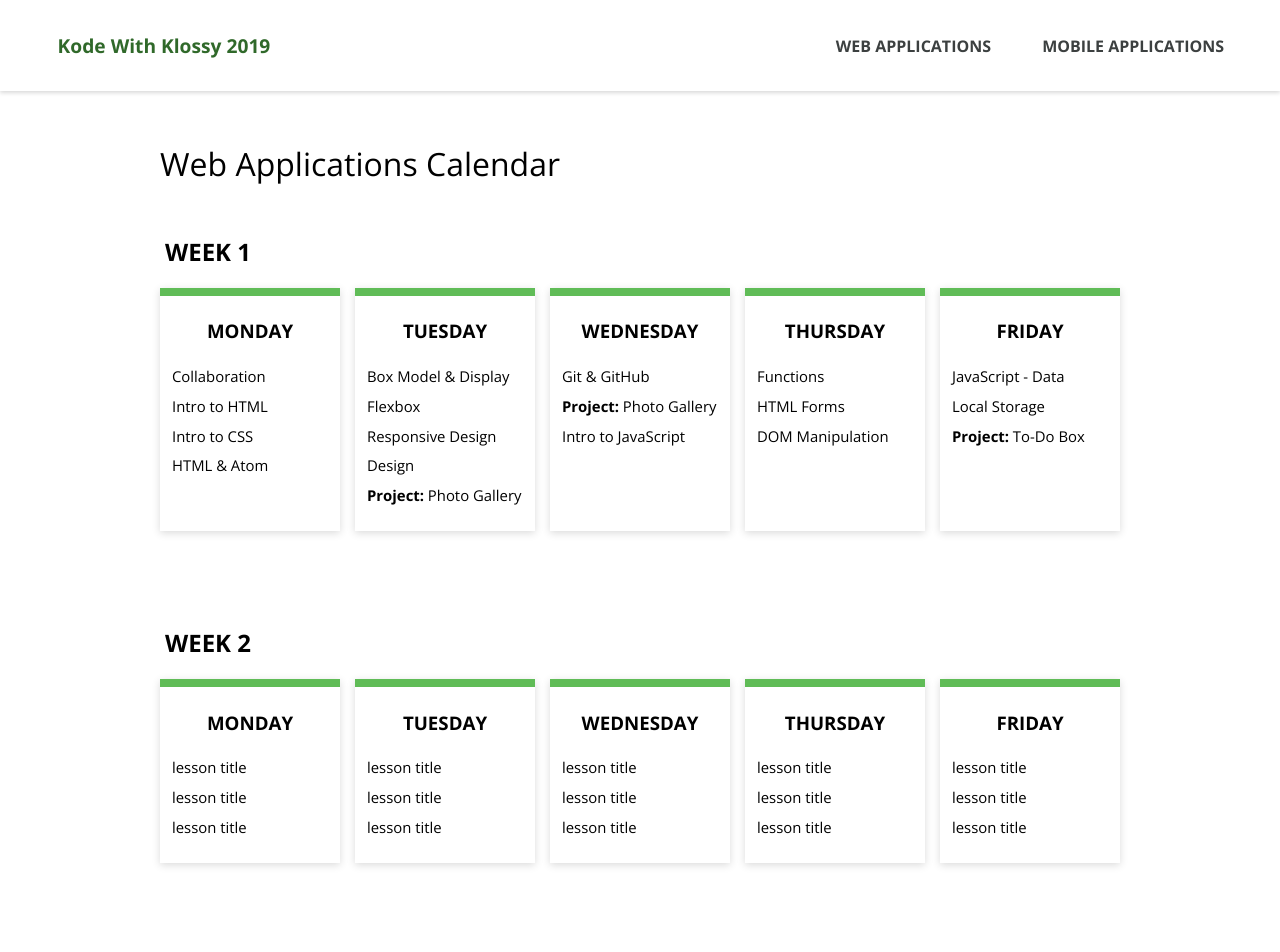
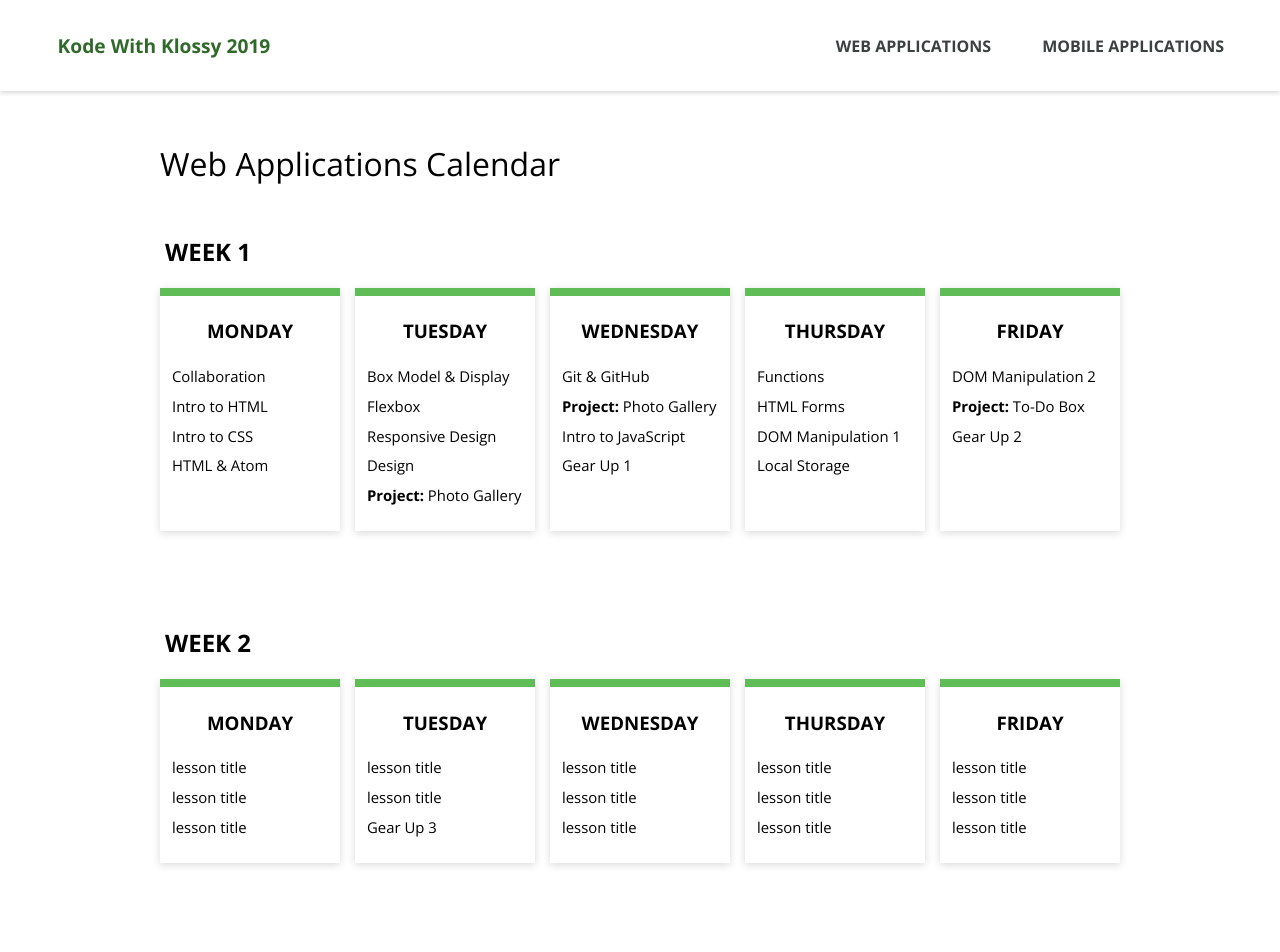
Before and after one commit to ameseee/kwk-curriculum-site, a Jekyll site: the page built from web-app/calendar/index.md, in a window 1280 px wide. Shown: the top 952 px of the page. Built offline with Jekyll 4.4.1, drawn with Linux system fonts in a browser that asks for light colours; nearby versions of some CDN libraries.

Commit message:
Update both calendars with Gear Ups

```diff
--- a/web-app/calendar/index.md
+++ b/web-app/calendar/index.md
@@ -30,6 +30,7 @@ title: Web Applications Calendar
           <li>Git & GitHub</li>
           <li><strong>Project:</strong> Photo Gallery</li>
           <li>Intro to JavaScript</li>
+          <li>Gear Up 1</li>
         </ul>
       </article>
         <article class="day-card">
@@ -37,15 +38,16 @@ title: Web Applications Calendar
         <ul>
           <li>Functions</li>
           <li>HTML Forms</li>
-          <li>DOM Manipulation</li>
+          <li>DOM Manipulation 1</li>
+          <li>Local Storage</li>
         </ul>
       </article>
         <article class="day-card">
         <h3>Friday</h3>
         <ul>
-          <li>JavaScript - Data</li>
-          <li>Local Storage</li>
+          <li>DOM Manipulation 2</li>
           <li><strong>Project:</strong> To-Do Box</li>
+          <li>Gear Up 2</li>
         </ul>
       </article>
     </section>
@@ -67,7 +69,7 @@ title: Web Applications Calendar
         <ul>
           <li>lesson title</li>
           <li>lesson title</li>
-          <li>lesson title</li>
+          <li>Gear Up 3</li>
         </ul>
       </article>
         <article class="day-card">
```
Also changed, not shown: swift-ios/calendar/index.md (+3 -3 lines).
